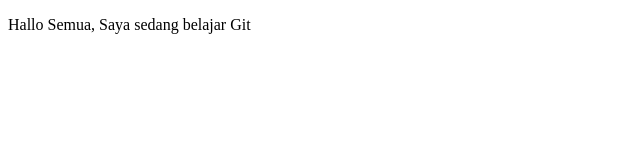
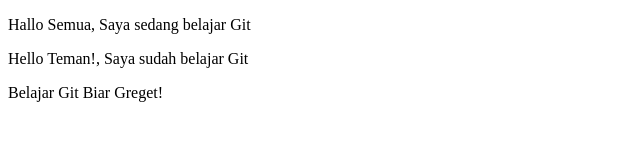
Before and after one commit to malprax/algoritma_a, a plain HTML site: page index.html in a window 1280 px wide. Shown: the whole page, without its empty margins (0-640 px from the left). Drawn offline with Linux system fonts and the light colour scheme.

Commit message:
belajar git biar greger!

```diff
--- a/index.html
+++ b/index.html
@@ -6,5 +6,7 @@
     </head>
     <body>
         <p>Hallo Semua, Saya sedang belajar Git</p>
+		<p>Hello Teman!, Saya sudah belajar Git</p>
+        <p>Belajar Git Biar Greget!</p>
     </body>
 </html>
```
